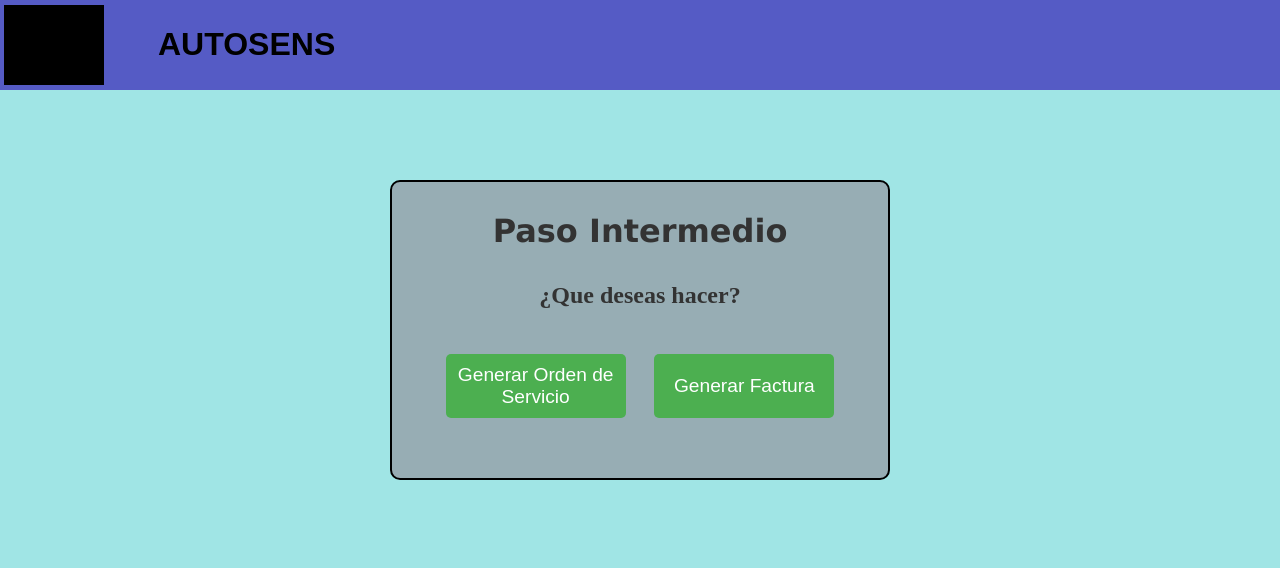
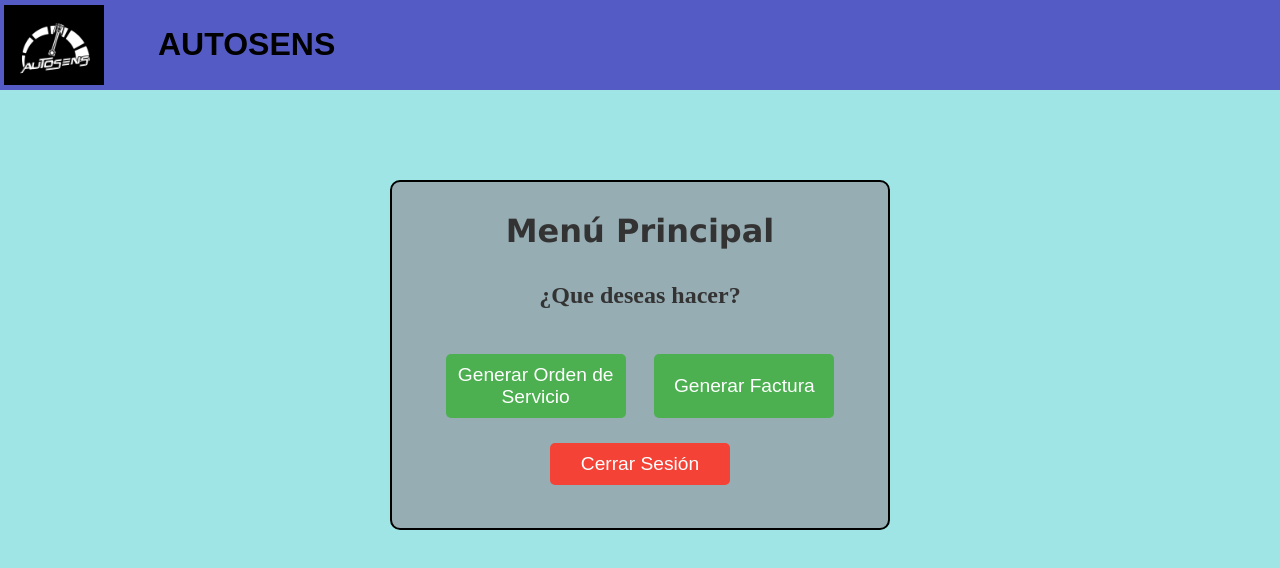
Before and after one commit to saeta728/Talento_Tech_Copia, a React (Vite) app: page /paso in a window 1280 px wide. Shown: the top 568 px of the page. Built offline with nearby package versions, Linux system fonts and the light colour scheme.

Commit message:
Se realizan últimos ajustes
Se agrega el Logo, re redirige desde interfaz a menú principal, se cambia nombre de Paso a Menú principal, se agrega botón de cerra sesión en menú principal

```diff
--- a/src/components/Paso.css
+++ b/src/components/Paso.css
@@ -4,7 +4,7 @@
   margin: 0 auto;
   margin-top: 90px;
   width: 500px;
-  height: 300px;
+  height: 350px;
   padding: 30px;
   background-color: rgb(151, 173, 180);
   border-radius: 10px;
@@ -45,3 +45,18 @@
   .boton-generar:hover {
     background-color: #45a049;
   }
+
+  .boton-logout {
+    margin: 20px auto;
+    width: 180px;
+    font-size: 1.2rem;
+    background-color: #f44336; /* Color rojo para indicar cierre de sesión */
+    color: white;
+    border: none;
+    border-radius: 5px;
+    cursor: pointer;
+  }
+
+  .boton-logout:hover {
+    background-color: #d32f2f;
+  }
--- a/src/components/Paso.jsx
+++ b/src/components/Paso.jsx
@@ -14,15 +14,20 @@ function Paso() {
     navigate('/cuentacobro'); // Redirige a la página CuentaCobro.jsx
   };
 
+  const handleLogout = () => {
+    navigate('/'); // Redirige al componente Login.jsx
+  };
+
   return (
     <body>
       <div className="paso-container">
-      <h1>Paso Intermedio</h1>
+      <h1>Menú Principal</h1>
       <h2>¿Que deseas hacer?</h2>
       <div className="botones-container">
         <button onClick={handleGenerarOrden} className="boton-generar">Generar Orden de Servicio</button>
         <button onClick={handleGenerarFactura} className="boton-generar">Generar Factura</button>
       </div>
+      <button onClick={handleLogout} className="boton-logout">Cerrar Sesión</button>
     </div>
     </body>
 
--- a/src/components/interfaz.css
+++ b/src/components/interfaz.css
@@ -88,3 +88,11 @@ legend {
   font-size: 0.9em;
   margin-top: 5px;
 }
+
+.boton-ir-paso {
+  background-color: #4CAF50; /* Botón de color diferente para ir a Paso */
+}
+
+.boton-ir-paso:hover {
+  background-color: #45a049;
+}
--- a/src/components/interfaz.jsx
+++ b/src/components/interfaz.jsx
@@ -14,7 +14,7 @@ function Interfaz() {
     }
   }, []);
 
-//<<<<<<< HEAD
+  //<<<<<<< HEAD
 
 //=======
 const navigate = useNavigate();
@@ -93,6 +93,10 @@ const navigate = useNavigate();
     localStorage.setItem('numeroOrden', nuevoNumeroOrden);
 
     console.log("Nueva orden guardada", { numeroOrden, datosCliente, vehiculo, servicios });
+  };
+
+  const handleIrAPaso = () => {
+    navigate('/paso'); // Redirige a la página Paso.jsx directamente
   };
 
   return (
@@ -268,7 +272,10 @@ const navigate = useNavigate();
           />
         </div>
       </fieldset>
-      <button onClick={() => {handleGuardarOrden();navigate('/Paso');}}>Guardar Orden</button>
+      <div className="botones-container">
+        <button onClick={() => {handleGuardarOrden();navigate('/Paso');}}>Guardar Orden</button>
+        <button onClick={handleIrAPaso} className="boton-ir-paso">Menú Principal</button>
+      </div>
     </div>
 
   );
--- a/src/components/login.css
+++ b/src/components/login.css
@@ -74,11 +74,19 @@ body{
 
 }
 
-.espacio_imagen{
+.espacio_imagen {
+  display: flex;
+  justify-content: center; /* Centra el logo horizontalmente */
+  align-items: center; /* Centra el logo verticalmente */
   background-color: black;
   margin: 4px;
   height: 80px;
   width: 100px;
+}
+.imagen-logo {
+  max-width: 100%;
+  max-height: 100%;
+  object-fit: cover;
 }
 
 .titulo{
--- a/src/components/login.jsx
+++ b/src/components/login.jsx
@@ -6,7 +6,9 @@ import { useNavigate } from 'react-router-dom';
 function Encabezado() {
   return(
     <div className='header'>
-      <div className='espacio_imagen'></div>
+      <div className='espacio_imagen'>
+      <img src="/public/logo.png" alt="Logo" className="imagen-logo" />
+      </div>
       <h1 className='titulo'>AUTOSENS</h1>
     </div>
   )
```
